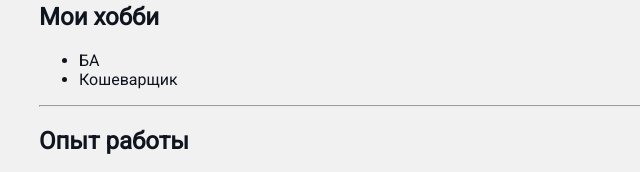
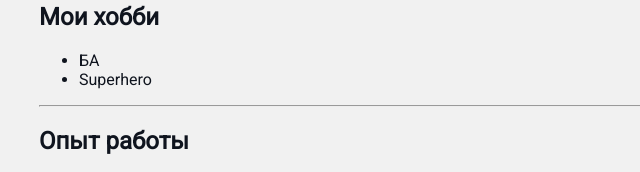
Before and after one commit to Choose-your-destiny/Study-HTML, a plain HTML site: page index.html in a window 1280 px wide. Shown: the part 478-650 px from the top of the page, 226-866 px from the left. Drawn offline with Linux system fonts and the light colour scheme.

Commit message:
changed hobby

```diff
--- a/index.html
+++ b/index.html
@@ -25,7 +25,7 @@
     <h2>Мои хобби</h2>
     <ul>
     <Li>БА</Li>
-    <li>Кошеварщик</li>
+    <li>Superhero</li>
     </ul>
     <hr>
     <h2>Опыт работы</h2>
```
